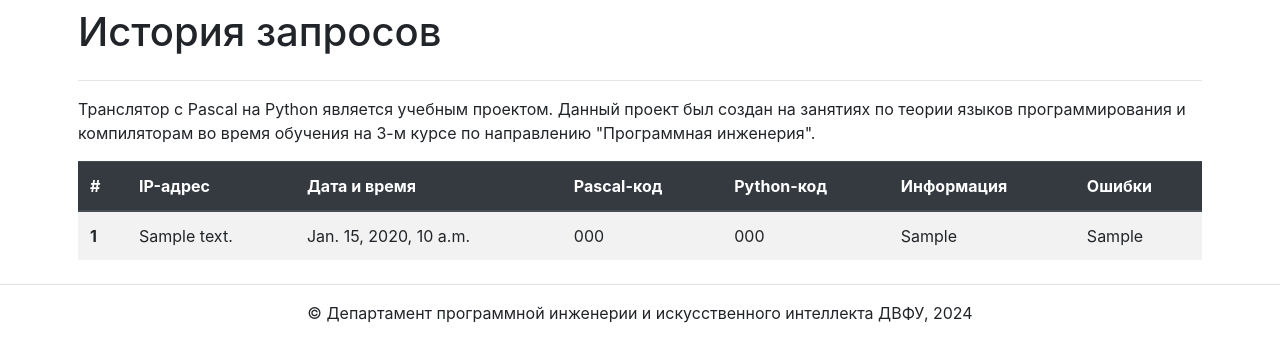
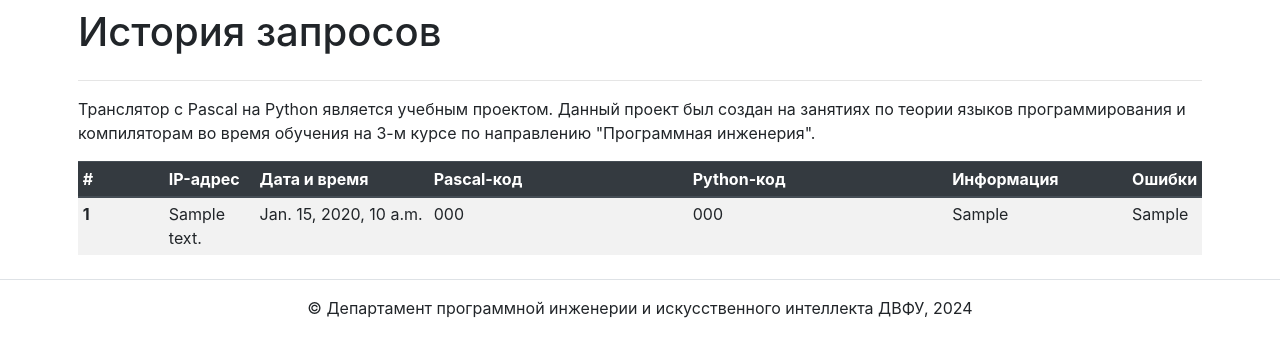
Before and after one commit to VerkhovtsovDenis/python-translator-website, a Django app: page /history/ in a window 1280 px wide. Shown: the part 96-458 px from the top of the page. Run offline with Django 3.2, Linux system fonts and the light colour scheme; tables that the repository leaves empty hold one stand-in row (values such as "Sample post"); some libraries are stand-ins or nearby versions.

Commit message:
fix width of table colums (bootstrap)

```diff
--- a/translator_project/templates/main/history.html
+++ b/translator_project/templates/main/history.html
@@ -16,16 +16,16 @@
 
 {% if history %}
   <div class="table-responsive">
-    <table class="table table-striped table-hover">
+    <table class="table table-striped table-hover table-sm">
       <thead class="thead-dark">
         <tr>
-          <th scope="col">#</th>
-          <th scope="col">IP-адрес</th>
-          <th scope="col">Дата и время</th>
-          <th scope="col">Pascal-код</th>
-          <th scope="col">Python-код</th>
-          <th scope="col">Информация</th>
-          <th scope="col">Ошибки</th>
+          <th scope="col" class="col-md-1">#</th>
+          <th scope="col" class="col-md-1">IP-адрес</th>
+          <th scope="col" class="col-md-2">Дата и время</th>
+          <th scope="col" class="col-md-3">Pascal-код</th>
+          <th scope="col" class="col-md-3">Python-код</th>
+          <th scope="col" class="col-md-2">Информация</th>
+          <th scope="col" class="col-md-2">Ошибки</th>
         </tr>
       </thead>
       <tbody>
```
